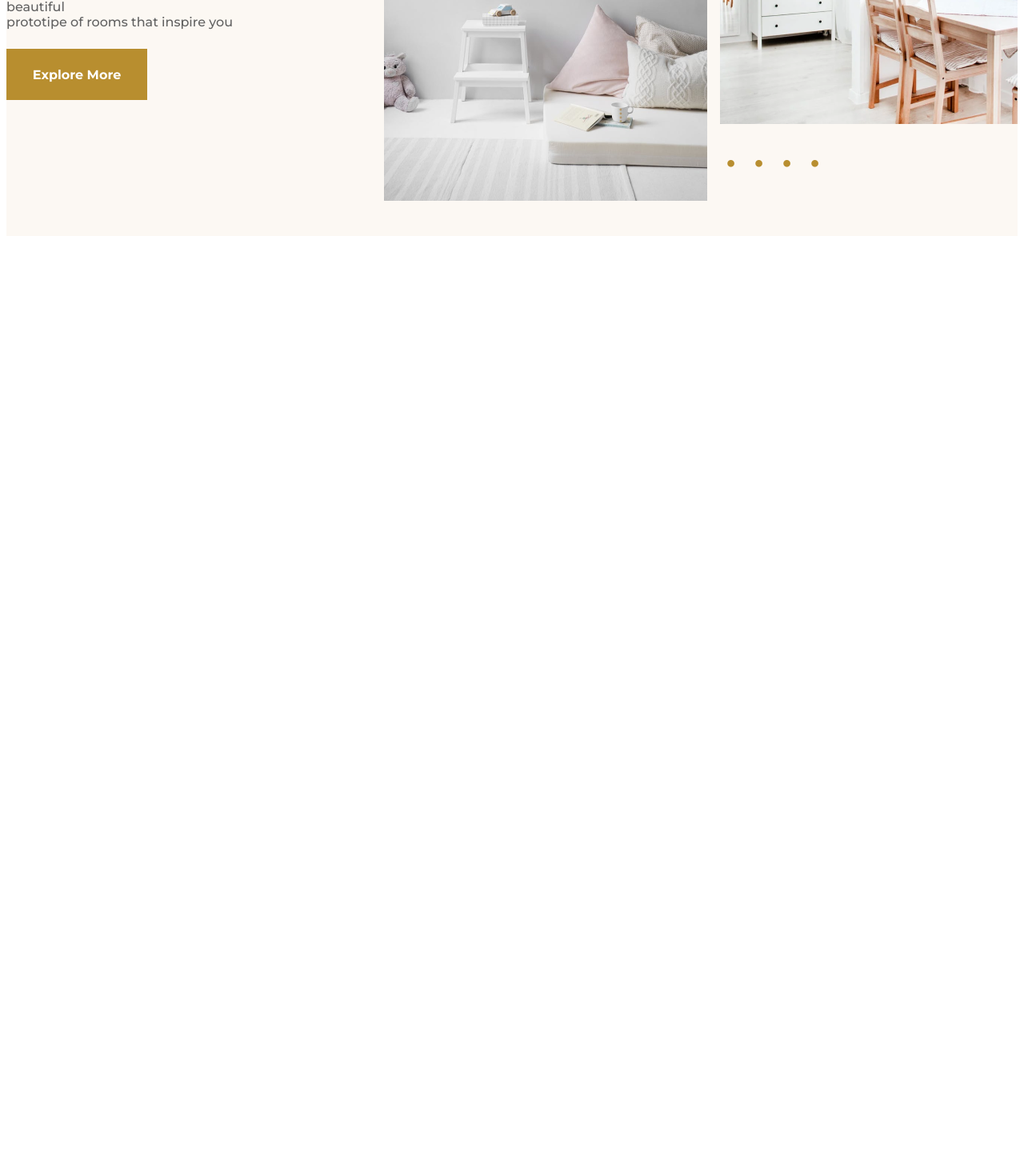
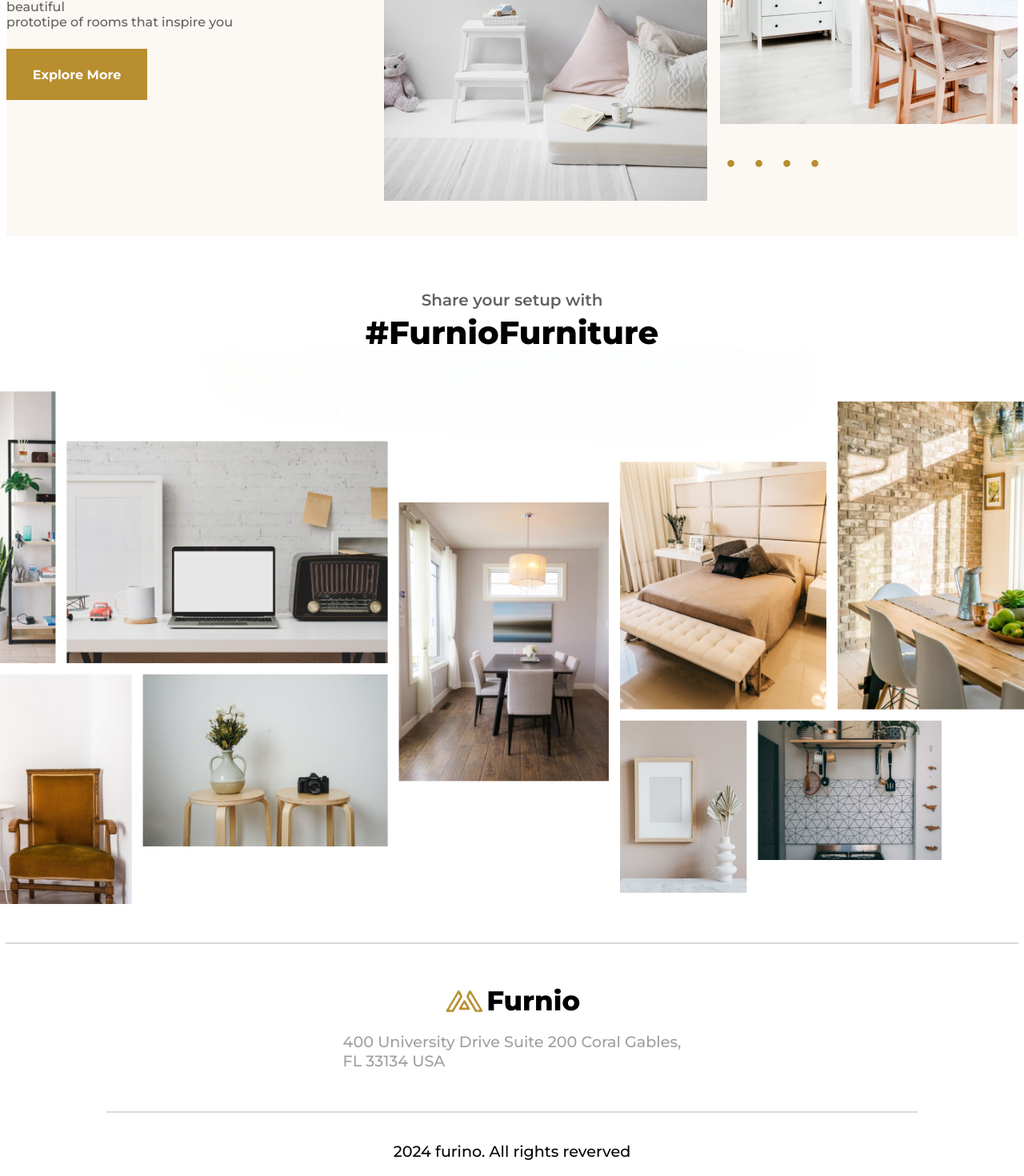
Before and after one commit to R0hanNayan/Furnio, a React (Create React App) app: page / in a window 1280 px wide. Shown: the part 3360-4830 px from the top of the page at 80% size. Before the commit the page ends 3655 px from the top, so only its background shows below. Built offline with nearby package versions, Linux system fonts and the light colour scheme.

Commit message:
Added Contact Component

```diff
--- a/src/App.js
+++ b/src/App.js
@@ -1,5 +1,6 @@
 import './App.css';
 import About from './components/About/About';
+import Contact from './components/Contact/Contact';
 import Home from './components/Home/Home';
 import Navbar from './components/Navbar/Navbar';
 import Shop from './components/Shop/Shop';
@@ -11,6 +12,7 @@ function App() {
       <Home />
       <Shop />
       <About />
+      <Contact />
     </div>
   );
 }
--- /dev/null
+++ b/src/components/Contact/Contact.jsx
@@ -0,0 +1,23 @@
+import React from 'react';
+import './contact.css';
+import img1 from '../../assets/contact.png';
+import Logo from '../../utils/Logo/Logo.jsx';
+
+const Contact = () => {
+  return (
+    <div className='contact-container'>
+        <p className='contact-p1'>Share your setup with</p>
+        <h1 className='contact-header'>#FurnioFurniture</h1>
+        <img className='contact-img' src={img1} alt="Contact" />
+        <p className='blank-line1'></p>
+        <div className='contact-innerContainer'>
+          <Logo />
+          <p className='contact-p2'>400 University Drive Suite 200 Coral Gables,<br />FL 33134 USA</p>
+          <p className='blank-line2'></p>
+          <p className='contact-copyright'>2024 furino. All rights reverved</p>
+        </div>
+    </div>
+  )
+}
+
+export default Contact
--- /dev/null
+++ b/src/components/Contact/contact.css
@@ -0,0 +1,63 @@
+.contact-container{
+    display: flex;
+    flex-direction: column;
+    justify-content: center;
+    align-items: center;
+    position: relative;
+    top: 8rem;
+    width: 100%;
+}
+
+.contact-p1{
+    font-family: "Montserrat", sans-serif;
+    font-size: 1.25rem;
+    font-optical-sizing: auto;
+    font-weight: 600;
+    font-style: normal;
+    color: #616161;
+}
+
+.contact-header{
+    margin-top: -1rem;
+    margin-bottom: -0.2rem;
+    font-family: "Montserrat", sans-serif;
+    font-size: 2.5rem;
+    font-optical-sizing: auto;
+    font-weight: 800;
+}
+
+.blank-line1{
+    margin-top: 3rem;
+    border: 1px solid #D9D9D9;
+    width: 100%;
+}
+
+.blank-line2{
+    margin-top: 2rem;
+    border: 1px solid #D9D9D9;
+    width: 80%;
+}
+
+.contact-innerContainer{
+    display: flex;
+    flex-direction: column;
+    justify-content: center;
+    align-items: center;
+    width: 100%;
+}
+
+.contact-p2{
+    margin-top: -1rem;
+    font-family: "Montserrat", sans-serif;
+    font-size: 1.2rem;
+    font-optical-sizing: auto;
+    font-weight: 500;
+    color: #9F9F9F;
+}
+
+.contact-copyright{
+    font-family: "Montserrat", sans-serif;
+    font-size: 1.2rem;
+    font-optical-sizing: auto;
+    font-weight: 500;
+}
```
Also changed, not shown: src/assets/contact.png (added).
